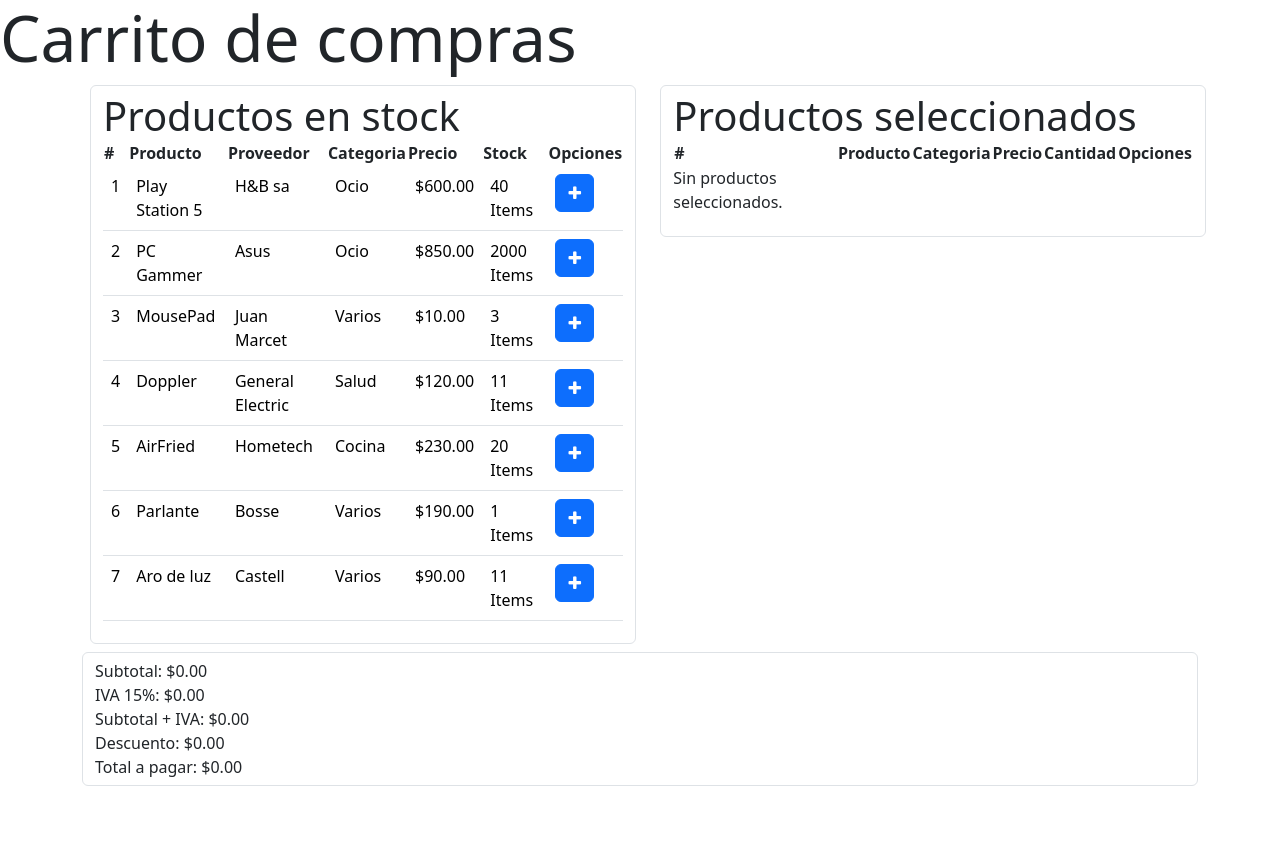
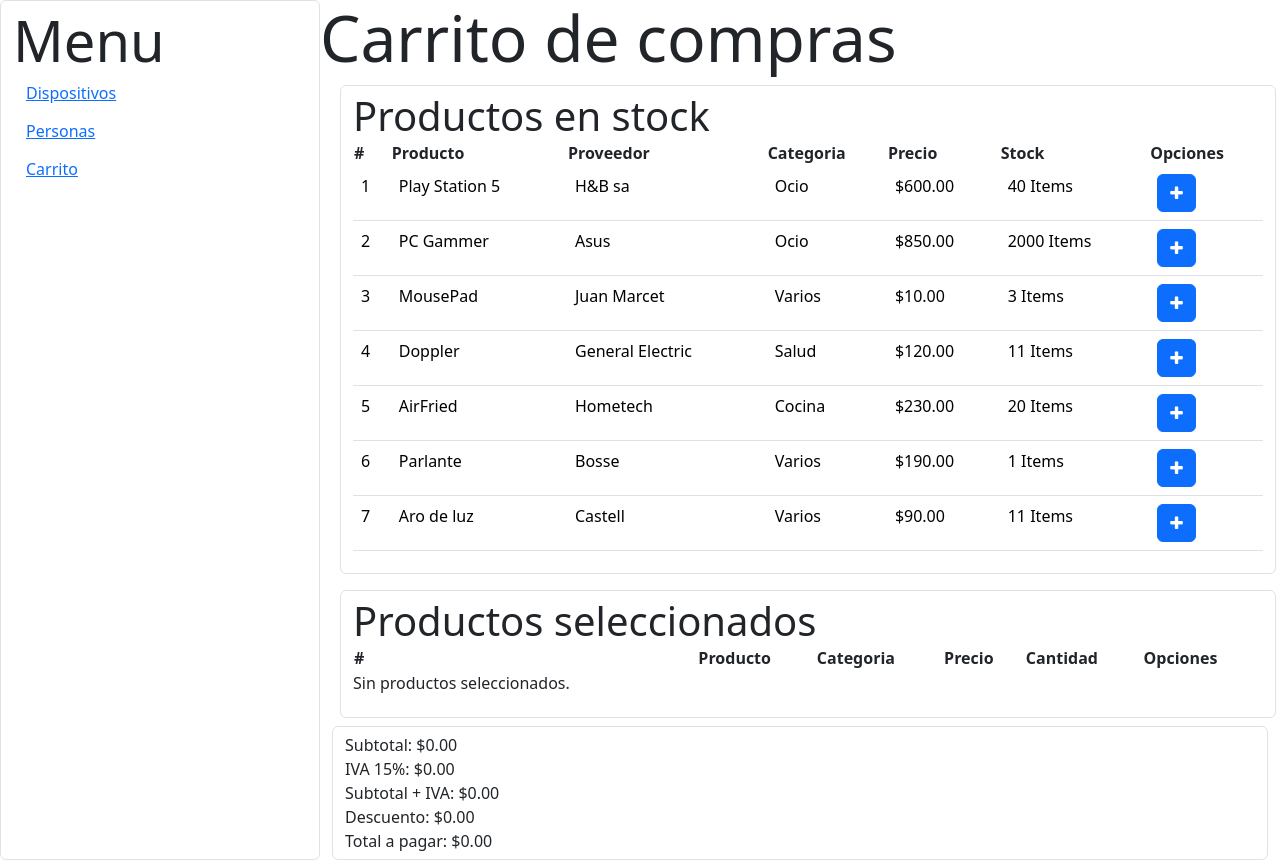
Before and after one commit to ijeyson01/vmtdev-ng, an Angular app: page /shop-cart in a window 1280 px wide. Before the commit the page ends 800 px from the top, so only its background shows below. Built offline with nearby package versions, Linux system fonts and the light colour scheme.

Commit message:
Implementacion de menu componente a componente para rutas

```diff
--- a/src/app/app-routing.module.ts
+++ b/src/app/app-routing.module.ts
@@ -3,15 +3,19 @@ import { RouterModule, Routes } from '@angular/router';
 import { Ejemplo3Component } from './vmtdev/ejemplo3/ejemplo3.component';
 import { NotFoundError } from 'rxjs';
 import { NotfoundComponent } from './common/shared/notfound/notfound.component';
+import { PersonComponent } from './modules/crud/person/person.component';
 
 const routes: Routes = [
-  { path: '', redirectTo: 'auth', pathMatch: 'full' },
+  { path: '', redirectTo: 'device', pathMatch: 'full' },
   {
     path: 'auth', component: Ejemplo3Component
   },
   {
     path: 'device',
     loadChildren: () => import('./modules/crud/crud.module').then( m => m.CrudModule )
+  },
+  {
+    path: 'person', component: PersonComponent
   },
   {
     path: 'authld',
--- a/src/app/modules/crud/crud.module.ts
+++ b/src/app/modules/crud/crud.module.ts
@@ -5,6 +5,7 @@ import { DeviceComponent } from './device/device.component';
 import { SharedModule } from '../shared/shared.module';
 import { FormsModule } from '@angular/forms';
 import { CrudRoutingModule } from './crud-routing.module';
+import { MenuModule } from '../menu/menu.module';
 
 
 
@@ -17,7 +18,8 @@ import { CrudRoutingModule } from './crud-routing.module';
     CommonModule,
     SharedModule,
     FormsModule,
-    CrudRoutingModule
+    CrudRoutingModule,
+    MenuModule
   ],
   exports: [
     PersonComponent,
--- a/src/app/modules/crud/device/device.component.html
+++ b/src/app/modules/crud/device/device.component.html
@@ -1,3 +1,8 @@
+<div class="d-flex">
+    <div class="w-25">
+        <app-menu></app-menu>
+    </div>
+    <div class="w-75">
         <div class="m-4">
             <div class="display-3">
                 Mantenimiento de dispositivos
@@ -31,6 +36,9 @@
                 </tbody>
             </table>
         </div>
+    </div>
+</div>
+
 
 
 <div class="modal fade" id="newdevice" tabindex="-1" aria-labelledby="exampleModalLabel" aria-hidden="true">
--- a/src/app/modules/crud/person/person.component.html
+++ b/src/app/modules/crud/person/person.component.html
@@ -1,3 +1,8 @@
+<div class="d-flex">
+    <div class="w-25">
+        <app-menu></app-menu>
+    </div>
+    <div class="w-75">
         <div class="d-flex justify-content-end w-75 mt-2 mb-2">
             <div>
                 <button class="btn btn-success" type="button"> <i class="fa fa-save"></i>Grabar</button>
@@ -62,3 +67,5 @@
                 </tbody>
             </table>
         </div>
+    </div>
+</div>
--- /dev/null
+++ b/src/app/modules/menu/menu/menu.component.html
@@ -0,0 +1,8 @@
+<div class="form-control h-100" >
+    <div class="display-4">
+        Menu
+    </div>
+    <div *ngFor="let route of menuElements">
+        <button class="btn btn-link" [routerLink]="route.route"> {{ route.label }} </button>
+    </div>
+</div>
--- /dev/null
+++ b/src/app/modules/menu/menu/menu.component.ts
@@ -0,0 +1,24 @@
+import { Component } from '@angular/core';
+
+@Component({
+  selector: 'app-menu',
+  templateUrl: './menu.component.html',
+  styles: ``
+})
+export class MenuComponent {
+
+  menuElements: any[] = [
+    {
+      label: 'Dispositivos',
+      route: '/device'
+    },
+    {
+      label: 'Personas',
+      route: '/person'
+    },
+    {
+      label: 'Carrito',
+      route: '/shop-cart'
+    }
+  ]
+}
--- a/src/app/modules/shopcart/product-cart/product-cart.component.html
+++ b/src/app/modules/shopcart/product-cart/product-cart.component.html
@@ -1,3 +1,8 @@
+<div class="d-flex">
+    <div class="w-25">
+        <app-menu></app-menu>
+    </div>
+    <div class="w-75">
         <div class="display-3">
             Carrito de compras
         </div>
@@ -16,3 +21,5 @@
                 </div>
             </div>
         </div>
+    </div>
+</div>
--- a/src/app/modules/shopcart/shopcart.module.ts
+++ b/src/app/modules/shopcart/shopcart.module.ts
@@ -6,6 +6,7 @@ import { TableProductSelectedComponent } from './table-product-selected/table-pr
 import { ProductCartComponent } from './product-cart/product-cart.component';
 import { CartSummaryComponent } from './cart-summary/cart-summary.component';
 import { ShopCartRoutingModule } from './shopcart-routing.module';
+import { MenuModule } from '../menu/menu.module';
 
 
 
@@ -19,7 +20,8 @@ import { ShopCartRoutingModule } from './shopcart-routing.module';
   imports: [
     CommonModule,
     SharedModule,
-    ShopCartRoutingModule
+    ShopCartRoutingModule,
+    MenuModule
   ],
   exports: [
     ProductCartComponent
```
Also changed, not shown: src/app/modules/menu/menu.module.ts (added, +20 -0 lines). Lines whose indentation alone changed are shown as unchanged.
